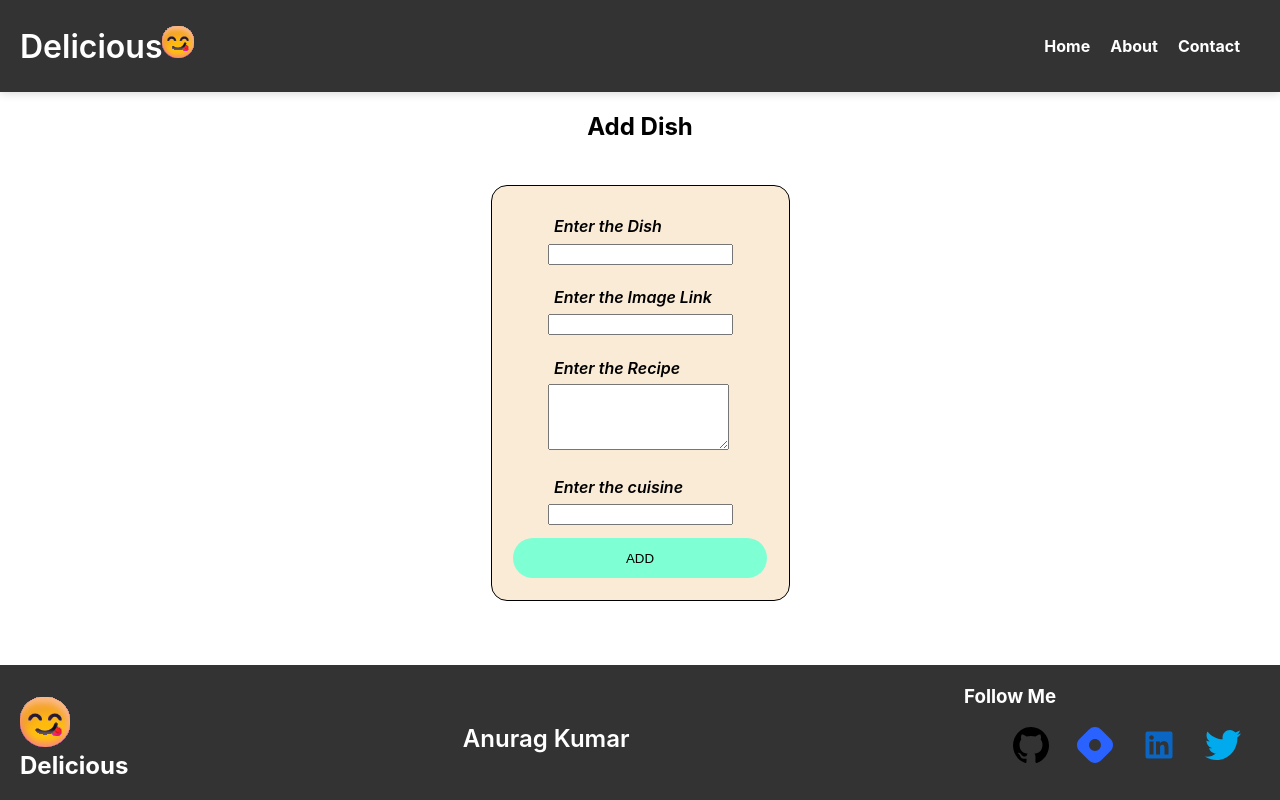
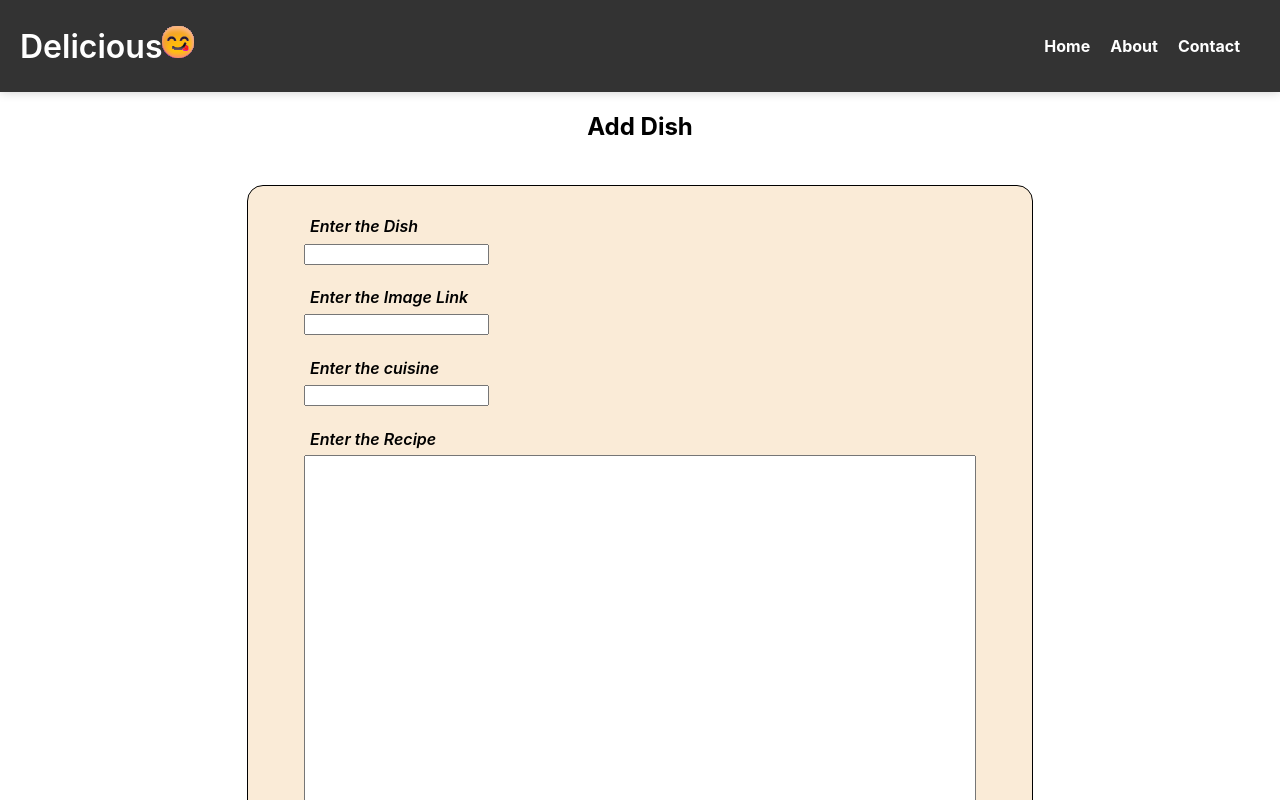
Before and after one commit to anuragK-24/Delicious, a React (Create React App) app: page /dish/add in a window 1280 px wide. Shown: the top 800 px of the page. Built offline with nearby package versions, Linux system fonts and the light colour scheme; no server answers.

Commit message:
Added the style for text area

```diff
--- a/src/components/LabelledInput/LabelledInput.jsx
+++ b/src/components/LabelledInput/LabelledInput.jsx
@@ -6,11 +6,13 @@ export default function LabelledInput({ label, value, on_change, num_row }) {
       <div className="LabelledInput__Label">{label} </div>
       {num_row > 1 ? (
         <textarea
+          className="LabelledInput__Textarea"
           name=""
           id=""
           value={value}
           onChange={on_change}
           rows={num_row}
+          cols="30"
         ></textarea>
       ) : (
         <input
--- a/src/components/LabelledInput/LabelledInput.scss
+++ b/src/components/LabelledInput/LabelledInput.scss
@@ -1,3 +1,4 @@
+@import "../../style/variable.scss";
 .LabelledInput {
   padding: 1em 3em 0em 3em;
   &__Label {
@@ -5,4 +6,16 @@
     font-weight: 600;
     font-style: italic;
   }
+  &__Textarea {
+    height: 30em;
+    width: 50em;
+  }
 }
+@media #{$media-mobile} {
+  .LabelledInput {
+    &__Textarea {
+      height: 20em;
+      width: 18em;
+    }
+  }
+}
--- a/src/pages/AddDish/AddDish.jsx
+++ b/src/pages/AddDish/AddDish.jsx
@@ -71,15 +71,15 @@ export default function AddDish() {
           />
 
           <LabelledInput
+            label={"Enter the cuisine"}
+            value={cuisine}
+            on_change={(e) => setCuisine(e.target.value)}
+          />
+          <LabelledInput
             label={"Enter the Recipe"}
             value={recipe}
             num_row={"4"}
             on_change={(e) => setRecipe(e.target.value)}
-          />
-          <LabelledInput
-            label={"Enter the cuisine"}
-            value={cuisine}
-            on_change={(e) => setCuisine(e.target.value)}
           />
           <button
             className="AddDish__Wrapper__Card__Button"
```
Also changed, not shown: src/pages/EditDish/EditDish.scss (indentation only).
